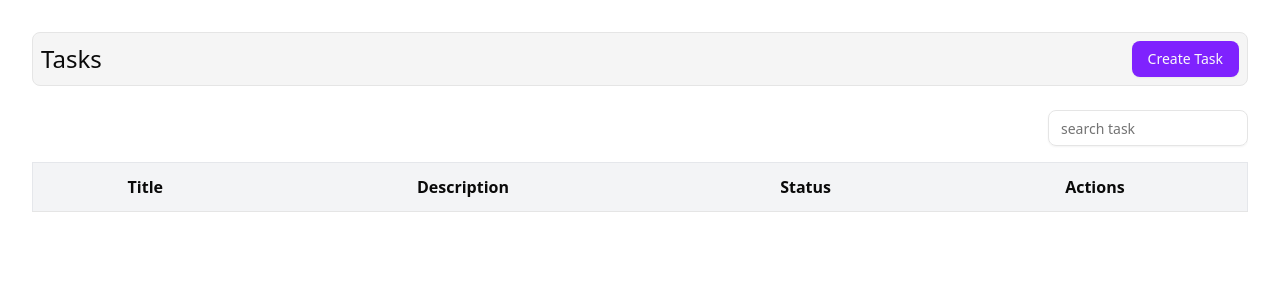
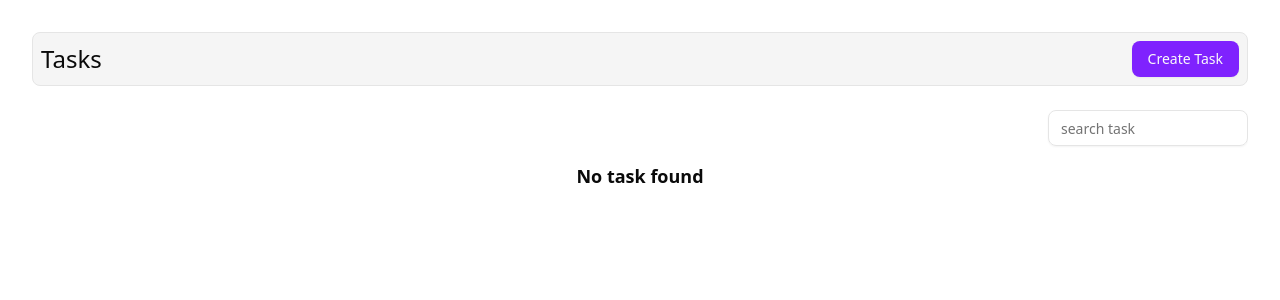
Before and after one commit to AjayAdsule/task, a React (Vite) app: page / in a window 1280 px wide. Shown: the top 300 px of the page. Built offline with nearby package versions, Linux system fonts and the light colour scheme.

Commit message:
add shortcircut condition

```diff
--- a/src/Component/TaskTable.tsx
+++ b/src/Component/TaskTable.tsx
@@ -46,6 +46,7 @@ const TaskTable = () => {
           onChange={onChange}
         />
       </div>
+      {tasks ? (
         <table className="w-full bg-white border border-gray-200 mt-4">
           <thead>
             <tr className="bg-gray-100 border-b">
@@ -81,6 +82,11 @@ const TaskTable = () => {
             ))}
           </tbody>
         </table>
+      ) : (
+        <div className="mt-4">
+          <p className="text-lg font-semibold">No task found</p>
+        </div>
+      )}
     </div>
   );
 };
--- a/src/index.css
+++ b/src/index.css
@@ -83,4 +83,17 @@
   body {
     @apply bg-background text-foreground;
   }
+
+  ::-webkit-scrollbar {
+    width: 6px;
+  }
+
+  ::-webkit-scrollbar-thumb {
+    background-color: #9ca3af;
+    border-radius: 10px;
+  }
+
+  ::-webkit-scrollbar-track {
+    background-color: #e5e7eb;
+  }
 }
```
Lines whose indentation alone changed are shown as unchanged.
